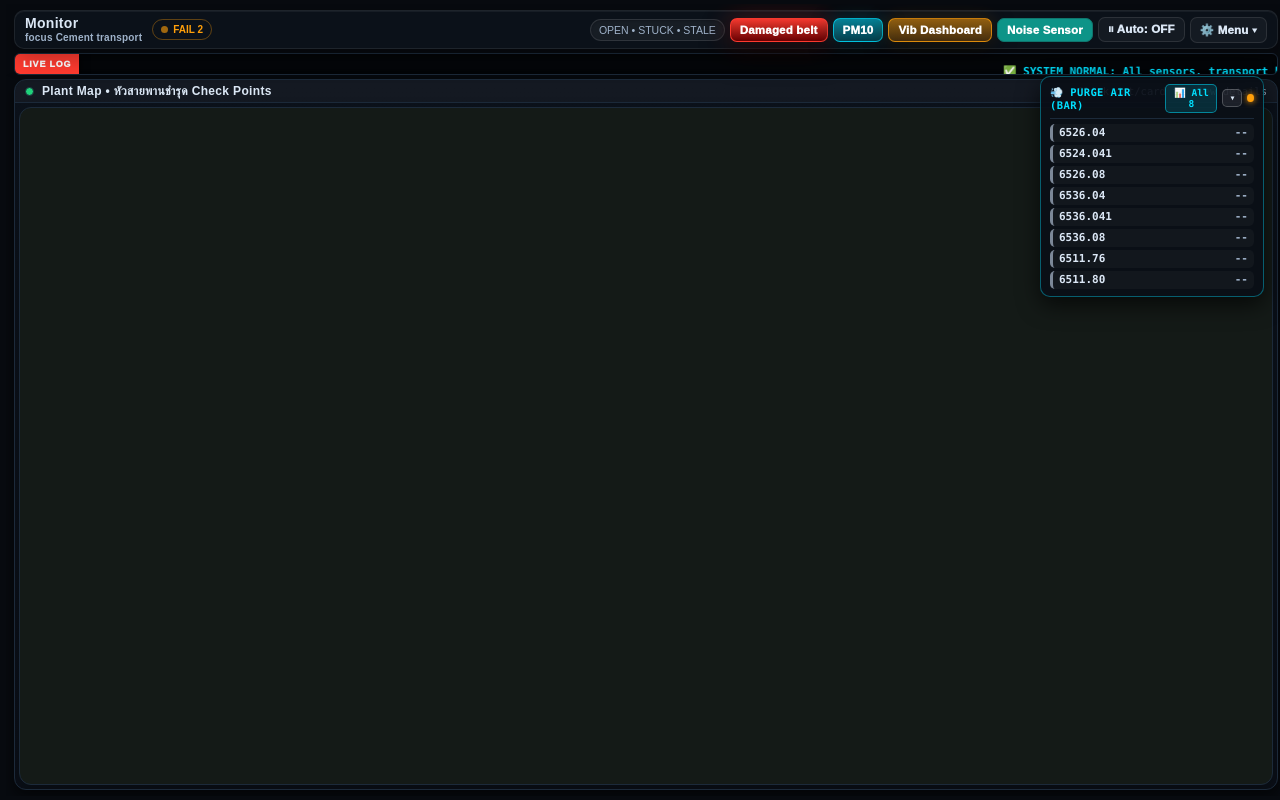
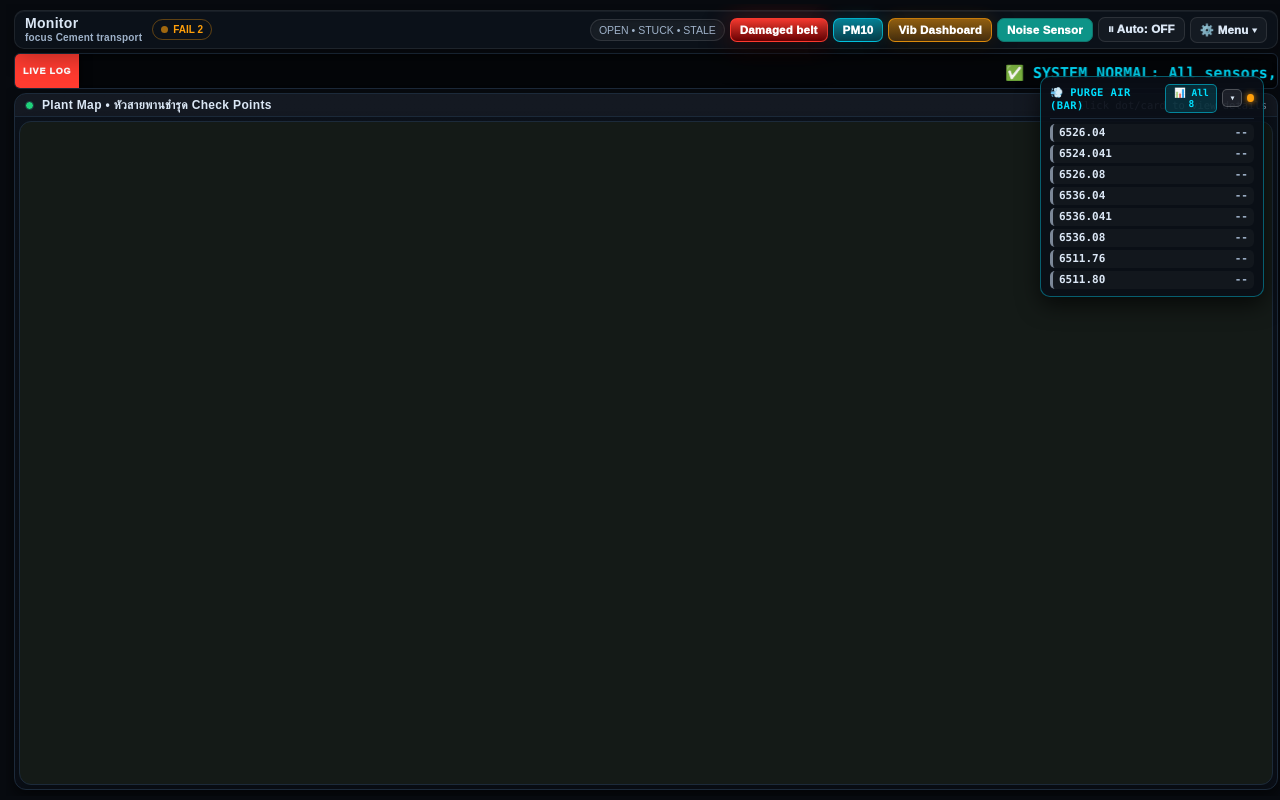
Before and after one commit to thirasab/ndustrial-belt-monitor, a plain HTML site: page index.html in a window 1280 px wide. Drawn offline with nearby package versions, Linux system fonts and the light colour scheme; some packages are replaced by stand-ins of ours; no server answers; a script that the page names is missing.

Commit message:
Update style.css

```diff
--- a/style.css
+++ b/style.css
@@ -958,7 +958,7 @@ table th, .aiTable th {
   min-width: 0;
   height: 100%;
   display: block;
-  line-height: 20px;
+  line-height: 22px;
   overflow: hidden;
   white-space: nowrap;
   color: var(--scada-cyan);
@@ -971,6 +971,8 @@ table th, .aiTable th {
 
 .scada-ticker-content span {
   display: inline-block;
+  line-height: normal;
+  vertical-align: middle;
   padding-left: 0 !important;
   white-space: nowrap;
   will-change: transform;
@@ -1012,7 +1014,7 @@ body.header-hidden .scada-ticker-wrap {
   }
 
   .scada-ticker-content {
-    font-size: 16px !important;
+    font-size: 15px !important;
     line-height: 36px !important;
     font-weight: 700 !important;
   }
@@ -1202,6 +1204,16 @@ body[data-mode="PM10"] .posCard {
 }
 .scada-ticker-content {
   font-size: 11px !important;
+  line-height: 22px !important;
+}
+@media (min-width: 1201px) {
+  .scada-ticker-wrap {
+    height: 36px !important;
+  }
+  .scada-ticker-content {
+    font-size: 15px !important;
+    line-height: 36px !important;
+  }
 }
 
 .mainViewport {
```
